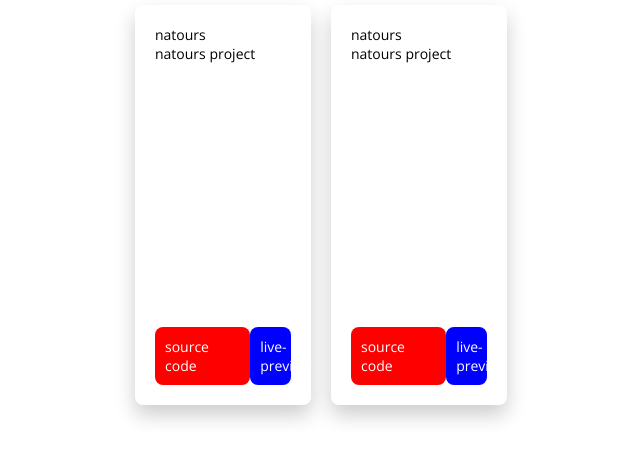
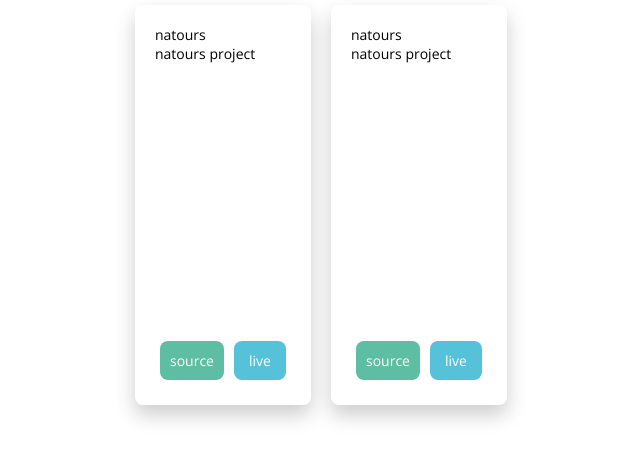
Before and after one commit to maadiab/maadiab.github.io, a website: page index.html in a window 1280 px wide. Shown: the top 460 px of the page, without its empty margins (25-665 px from the left). Drawn offline with nearby package versions, Linux system fonts and the light colour scheme.

Commit message:
some work

```diff
--- a/index.html
+++ b/index.html
@@ -19,8 +19,8 @@
                     natours project
                 </div>
                 <div class="item__buttons">
-                    <a href="#" class="item__link item__link--source">source code</a>
-                    <a href="#" class="item__link item__link--preview">live-preview</a>
+                    <a href="#" class="item__link item__link--source">source</a>
+                    <a href="#" class="item__link item__link--preview">live</a>
                 </div>
 
 
@@ -33,8 +33,8 @@
                 natours project
             </div>
             <div class="item__buttons">
-                <a href="#" class="item__link item__link--source">source code</a>
-                <a href="#" class="item__link item__link--preview">live-preview</a>
+                <a href="#" class="item__link item__link--source">source</a>
+                <a href="#" class="item__link item__link--preview">live</a>
             </div>
 
 
--- a/sass/base/_base.scss
+++ b/sass/base/_base.scss
@@ -1,4 +1,19 @@
-:root {}
+:root {
+
+
+    --color-blue-hue-1:#4681f4;
+    --color-blue-hue-1:#5783db;
+    --color-blue-hue-1:#55c2da;
+    --color-green-hue-1:#5dbea3;
+    --color-green-hue-2:#33b249;
+    --color-green-hue-3:#5adbb5;
+
+
+    --color-purble-hue-1:#a881af;
+    --color-purble-hue-1:#80669d;
+
+
+}
 
 
 
--- a/sass/components/_grid.scss
+++ b/sass/components/_grid.scss
@@ -39,16 +39,19 @@
         border-radius: 8px;
         width: 100%;
 
+text-align: center;
+margin: .5rem;
+
+        &--preview {
+            background-color: var(--color-blue-hue-1);
 
 
-        &--preview {
-            background-color: blue;
-            width: 30%;
+            width: 100%;
         }
 
         &--source {
-            background-color: red;
-            width: 70%;
+            background-color: var(--color-green-hue-1);
+            width: 100%;
         }
     }
 }
```
Also changed, not shown: css/style.css.
